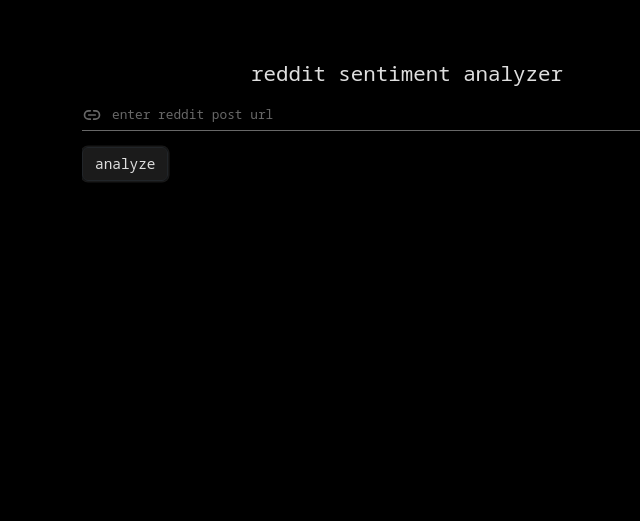
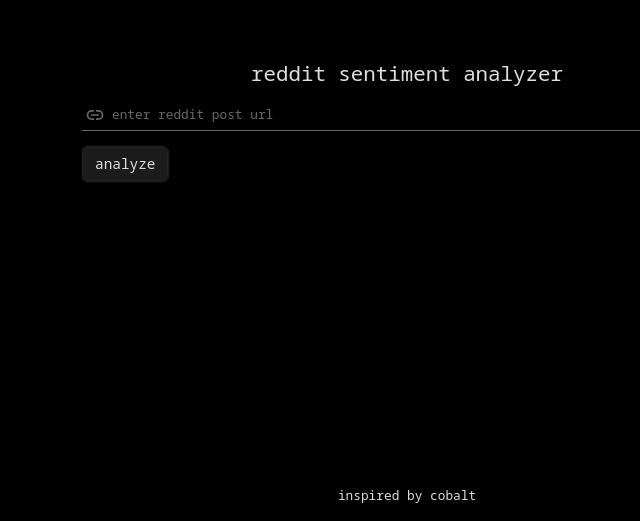
Before and after one commit to birat1/reddit-sentiment-analyser, a Flask app: page / in a window 1280 px wide. Shown: the part 279-800 px from the top of the page, without its empty margins (233-873 px from the left). Run offline with Flask 3, Linux system fonts and the light colour scheme; parts of the project's set-up code (start-up, migrations or seed data) failed here and were passed over.

Commit message:
Added a footer

```diff
--- a/src/static/css/style.css
+++ b/src/static/css/style.css
@@ -73,6 +73,7 @@
     transform: translateY(-50%);
     width: 20px;
     height: 20px;
+    left: 3px;
 }
 
 .btn {
@@ -108,3 +109,13 @@
     width: 100%;
     max-width: 650px;
 }
+
+.footer {
+    width: 100%;
+    text-align: center;
+    background: var(--background);
+    color: var(--text-color);
+    position: absolute;
+    bottom: 0;
+    font-size: .8rem;
+}
--- a/src/templates/index.html
+++ b/src/templates/index.html
@@ -29,6 +29,10 @@
                 <button type="submit" class="btn btn-dark">analyze</button>
             </form>
         </div>
+
+        <footer class="footer">
+            <p>inspired by cobalt</p>
+        </footer>
         <script src="https://cdn.jsdelivr.net/npm/bootstrap@5.3.3/dist/js/bootstrap.bundle.min.js" integrity="sha384-YvpcrYf0tY3lHB60NNkmXc5s9fDVZLESaAA55NDzOxhy9GkcIdslK1eN7N6jIeHz" crossorigin="anonymous"></script>
         <script src="../static/js/script.js"></script>
     </body>
```
